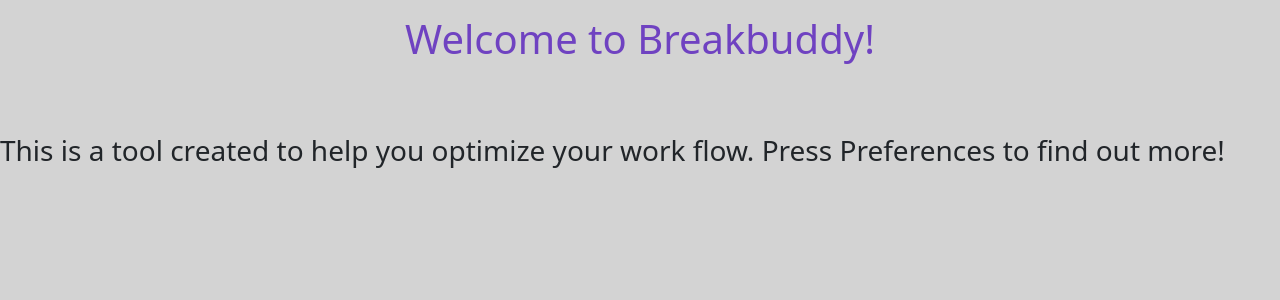
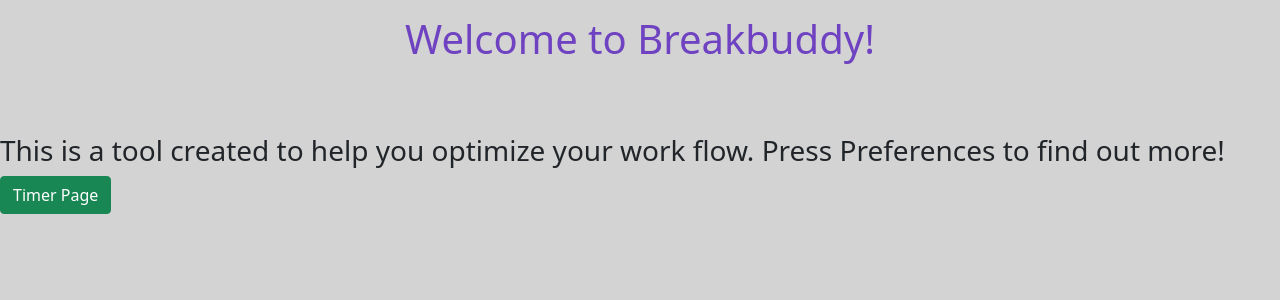
Before and after one commit to EGuo2004/P01, a Flask app: template app/templates/home.html in a window 1280 px wide. Shown: the top 300 px of the page. Run offline with Flask 2, Linux system fonts and the light colour scheme; the template is opened without the code that fills it, so the values that code supplies are empty; some libraries are stand-ins or nearby versions.

Commit message:
Ayaya Ayaya

```diff
--- a/app/__init__.py
+++ b/app/__init__.py
@@ -13,6 +13,10 @@ import sqlite3   #enable control of an sqlite database
 
 app = Flask(__name__)    #create Flask object
 app.secret_key = urandom(32) #generates random key
+
+@app.route("/timer",methods=['GET', 'POST'])
+def disp_timerpage():
+	return render_template('timer.html')
 
 @app.route("/", methods=['GET', 'POST'])
 def disp_loginpage():
@@ -108,7 +112,6 @@ def load_home():
 
     return render_template('home.html', name = session["login"], fact = funFact) # render login page with an error message
 
-
 @app.route("/create_account", methods=['GET', 'POST'])
 def create_account_render():
     # check if input exists by checking if username input is in request dictionary
--- a/app/main.py
+++ b/app/main.py
@@ -0,0 +1 @@
+@app.route
--- a/app/templates/home.html
+++ b/app/templates/home.html
@@ -13,5 +13,10 @@ Welcome to Breakbuddy!
 <br><br>
 <h3>
 This is a tool created to help you optimize your work flow. Press Preferences to find out more!
+</h3>
+
+<form action="/timer" method="POST">
+		<input class="btn btn-success" type="submit" name="create" value="Timer Page">
+</form>
 </body>
 </html>
```
